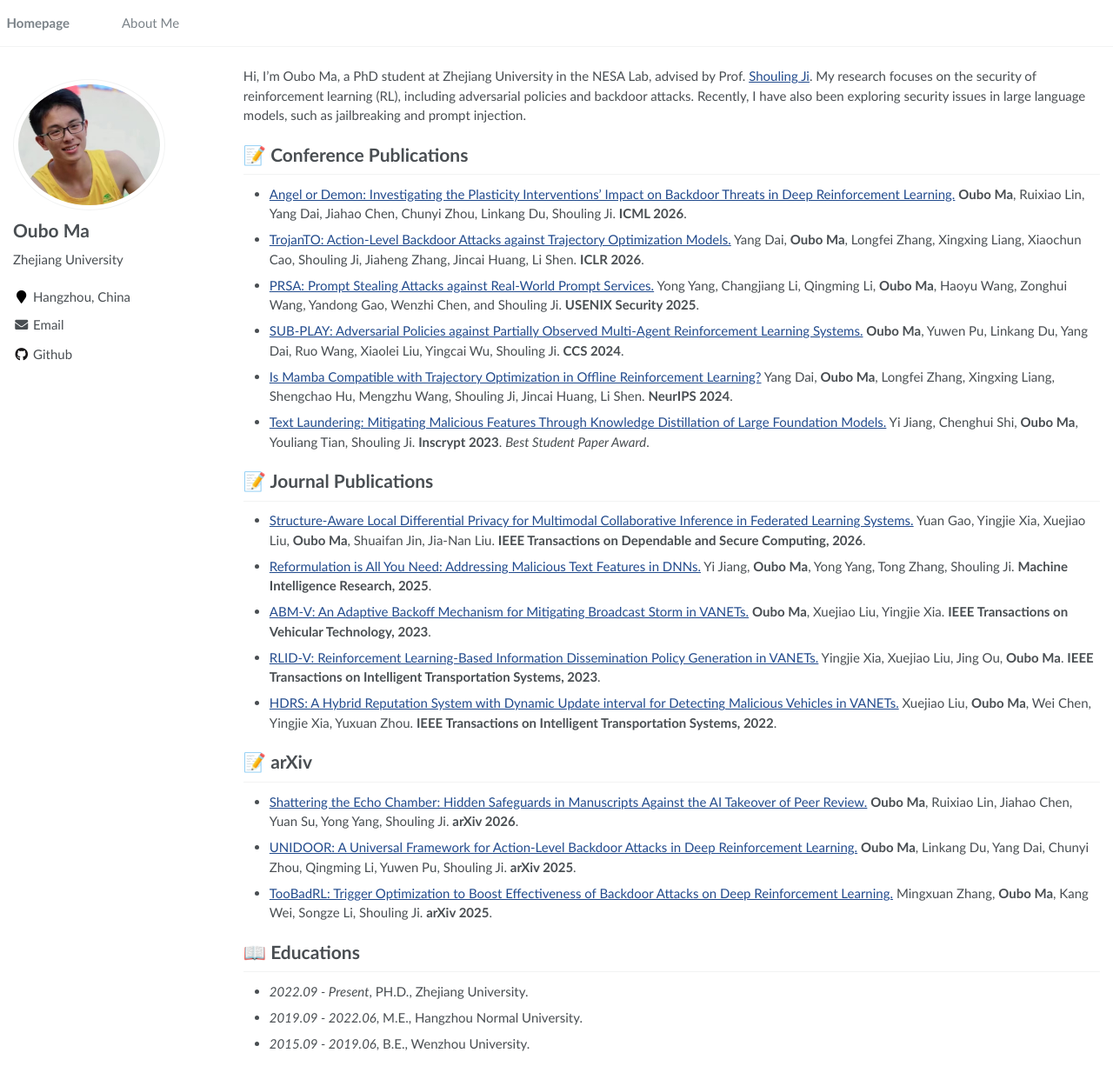
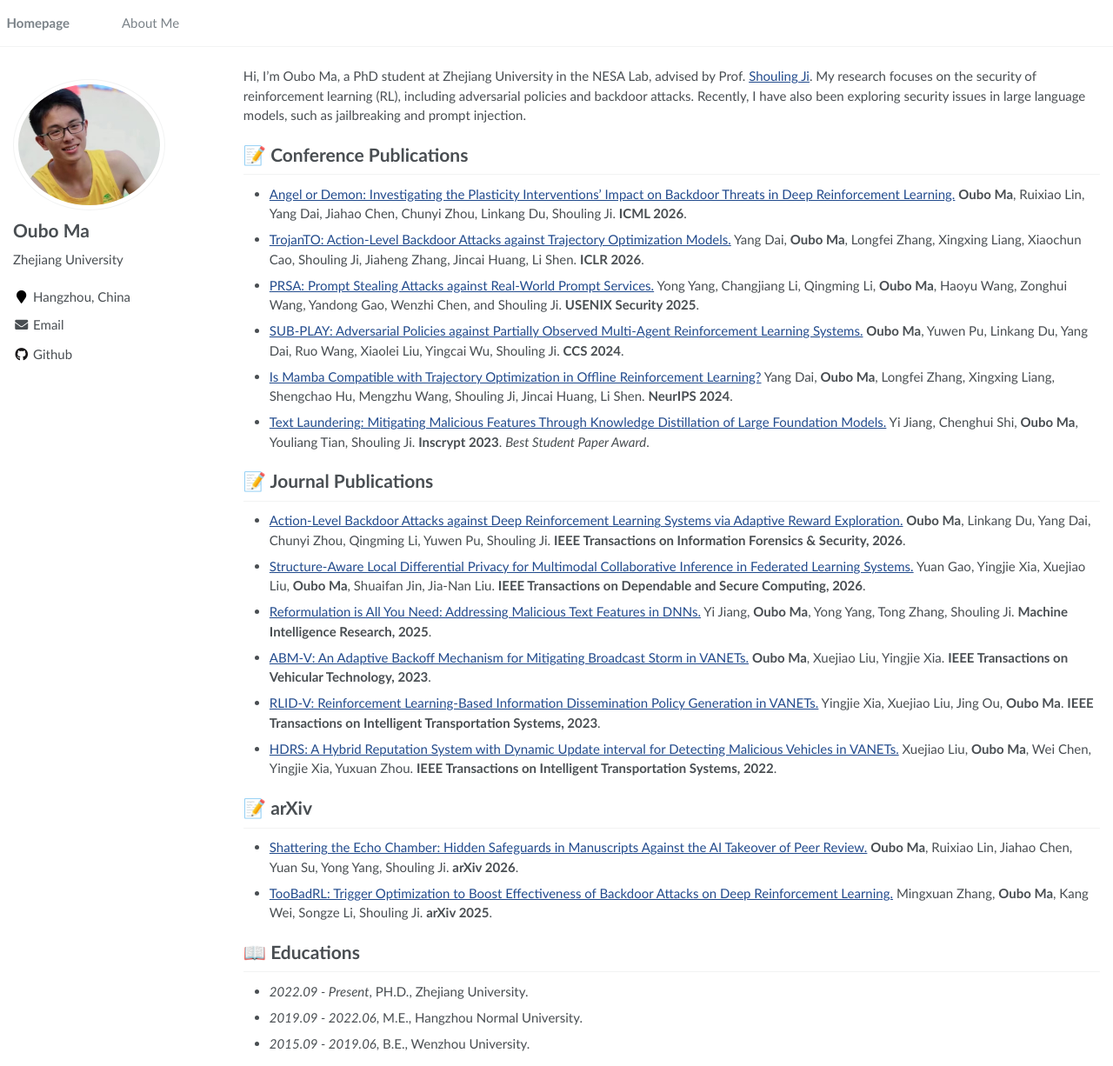
Before and after one commit to maoubo/maoubo.github.io, a Jekyll site: the page built from _pages/about.md, in a window 1280 px wide and 1226 px high. Shown: the whole window at 87% size. Built offline with Jekyll 4.4.1, drawn with Linux system fonts in a browser that asks for light colours.

Commit message:
Update about.md

```diff
--- a/_pages/about.md
+++ b/_pages/about.md
@@ -29,6 +29,7 @@ Recently, I have also been exploring security issues in large language models, s
 - [Text Laundering: Mitigating Malicious Features Through Knowledge Distillation of Large Foundation Models.](https://nesa.zju.edu.cn/download/jy_pdf_TextLaundering.pdf) Yi Jiang, Chenghui Shi, **Oubo Ma**, Youliang Tian, Shouling Ji. **Inscrypt 2023**. *Best Student Paper Award*.
 
 # 📝 Journal Publications
+- [Action-Level Backdoor Attacks against Deep Reinforcement Learning Systems via Adaptive Reward Exploration.](https://arxiv.org/pdf/2501.15529) **Oubo Ma**, Linkang Du, Yang Dai, Chunyi Zhou, Qingming Li, Yuwen Pu, Shouling Ji. **IEEE Transactions on Information Forensics & Security, 2026**.
 - [Structure-Aware Local Differential Privacy for Multimodal Collaborative Inference in Federated Learning Systems.](https://ieeexplore.ieee.org/abstract/document/11538362) Yuan Gao, Yingjie Xia, Xuejiao Liu, **Oubo Ma**, Shuaifan Jin, Jia-Nan Liu. **IEEE Transactions on Dependable and Secure Computing, 2026**.
 - [Reformulation is All You Need: Addressing Malicious Text Features in DNNs.](https://arxiv.org/pdf/2502.00652) Yi Jiang, **Oubo Ma**, Yong Yang, Tong Zhang, Shouling Ji. **Machine Intelligence Research, 2025**.
 - [ABM-V: An Adaptive Backoff Mechanism for Mitigating Broadcast Storm in VANETs.](https://maoubo.github.io/docs/ABM-V.pdf) **Oubo Ma**, Xuejiao Liu, Yingjie Xia. **IEEE Transactions on Vehicular Technology, 2023**.
@@ -37,7 +38,6 @@ Recently, I have also been exploring security issues in large language models, s
 
 # 📝 arXiv
 - [Shattering the Echo Chamber: Hidden Safeguards in Manuscripts Against the AI Takeover of Peer Review.](https://arxiv.org/pdf/2605.05271) **Oubo Ma**, Ruixiao Lin, Jiahao Chen, Yuan Su, Yong Yang, Shouling Ji. **arXiv 2026**.
-- [UNIDOOR: A Universal Framework for Action-Level Backdoor Attacks in Deep Reinforcement Learning.](https://arxiv.org/pdf/2501.15529) **Oubo Ma**, Linkang Du, Yang Dai, Chunyi Zhou, Qingming Li, Yuwen Pu, Shouling Ji. **arXiv 2025**.
 - [TooBadRL: Trigger Optimization to Boost Effectiveness of Backdoor Attacks on Deep Reinforcement Learning.](https://arxiv.org/pdf/2506.09562) Mingxuan Zhang, **Oubo Ma**, Kang Wei, Songze Li, Shouling Ji. **arXiv 2025**.
 
 # 📖 Educations
```
